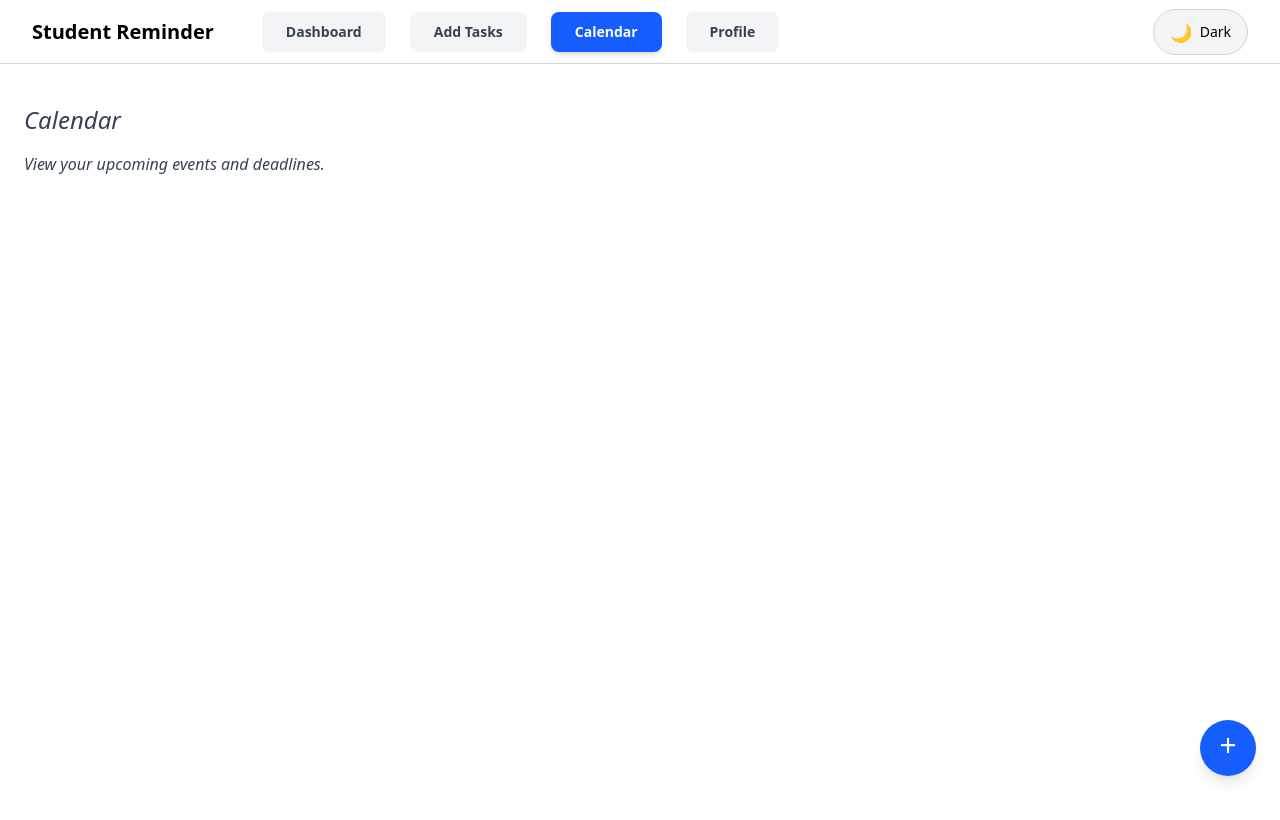
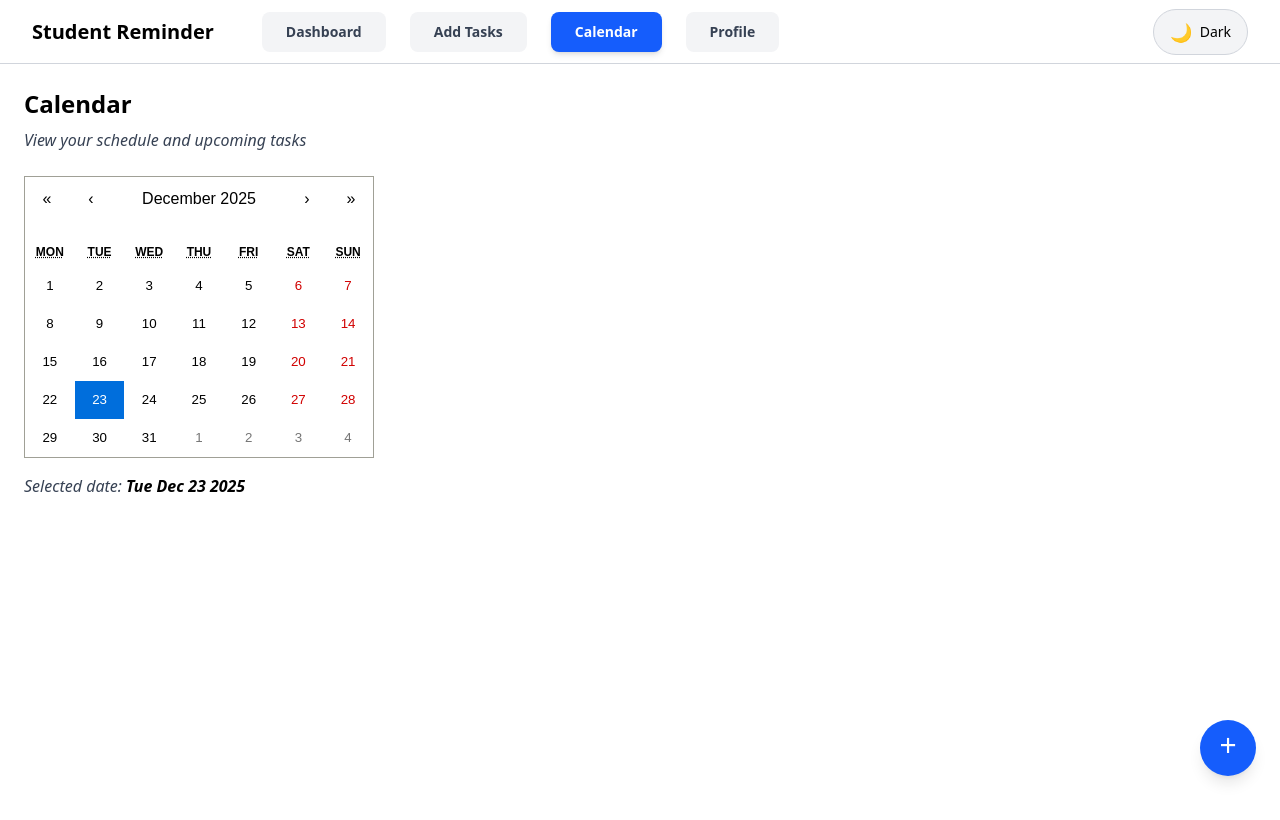
Before and after one commit to bharghavprasanna-source/STUDENT_REMINDER, a Next.js app: page /calendar in a window 1280 px wide. Shown: the top 820 px of the page. Built offline with nearby package versions, Linux system fonts and the light colour scheme.

Commit message:
calendar added

```diff
--- a/app/calendar/page.tsx
+++ b/app/calendar/page.tsx
@@ -1,12 +1,31 @@
+"use client";
+
+import { useState } from "react";
+import Calendar from "react-calendar";
+import "react-calendar/dist/Calendar.css";
+
 export default function CalendarPage() {
+  const [date, setDate] = useState<Date>(new Date());
+
   return (
-    <main className="p-6 ">
-      <h1 className="mt-4 italic text-gray-700 dark:text-gray-400 text-2xl">
+    <main className="p-6 min-h-screen bg-white dark:bg-gray-900">
+      <h1 className="text-2xl font-bold text-black dark:text-white">
         Calendar
       </h1>
 
+      <p className="mt-2 italic text-gray-700 dark:text-gray-400">
+        View your schedule and upcoming tasks
+      </p>
+
+      <div className="mt-6 max-w-md">
+        <Calendar onChange={(value) => setDate(value as Date)} value={date} />
+      </div>
+
       <p className="mt-4 italic text-gray-700 dark:text-gray-400">
-        View your upcoming events and deadlines.
+        Selected date:{" "}
+        <span className="font-semibold text-black dark:text-white">
+          {date.toDateString()}
+        </span>
       </p>
     </main>
   );
--- a/app/globals.css
+++ b/app/globals.css
@@ -14,3 +14,23 @@ html.dark {
 body {
   transition: background-color 0.3s ease;
 }
+
+/* Calendar dark mode support */
+.dark .react-calendar {
+  background-color: #111827;
+  color: white;
+  border-radius: 8px;
+}
+
+.dark .react-calendar__tile {
+  color: white;
+}
+
+.dark .react-calendar__tile--active {
+  background: #2563eb;
+  color: white;
+}
+
+.dark .react-calendar__navigation button {
+  color: white;
+}
--- a/package.json
+++ b/package.json
@@ -12,6 +12,7 @@
     "@supabase/supabase-js": "^2.89.0",
     "next": "16.1.1",
     "react": "19.2.3",
+    "react-calendar": "^6.0.0",
     "react-dom": "19.2.3"
   },
   "devDependencies": {
```
Also changed, not shown: 1 other file (tests, documents, lock files or other folders).
